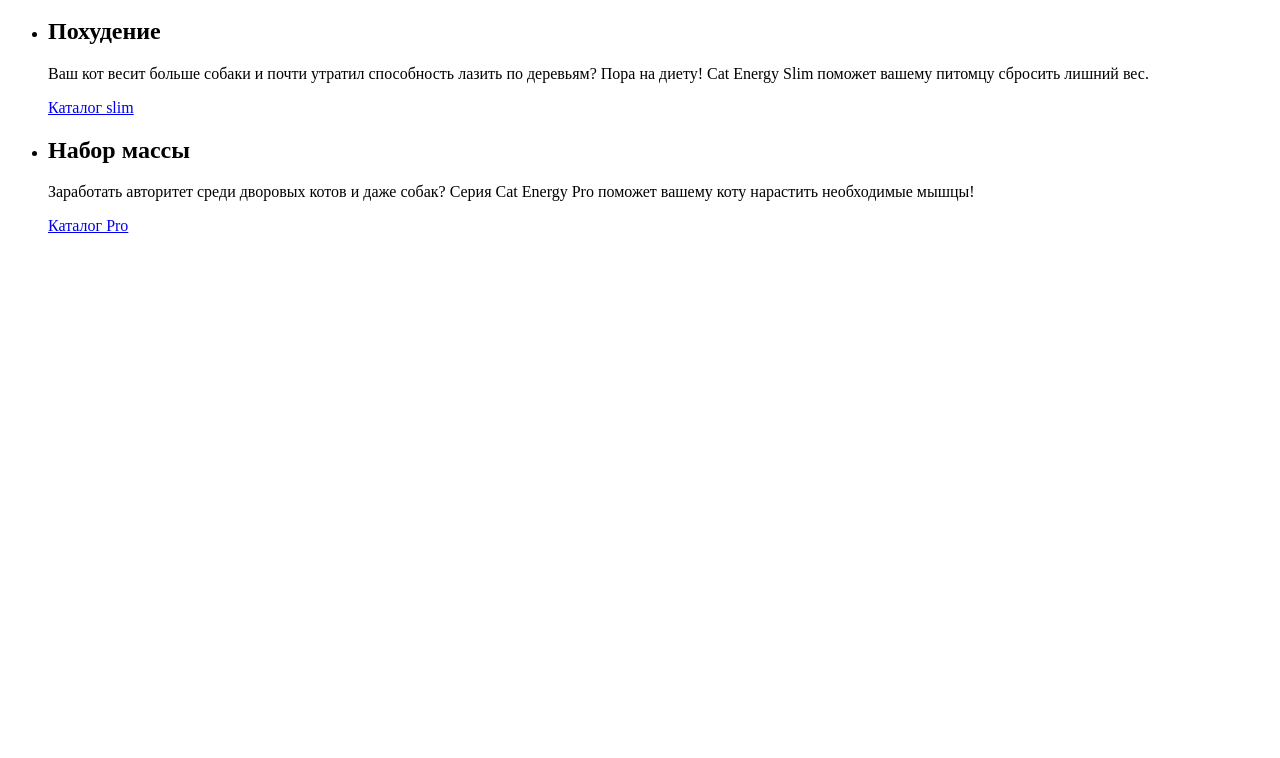
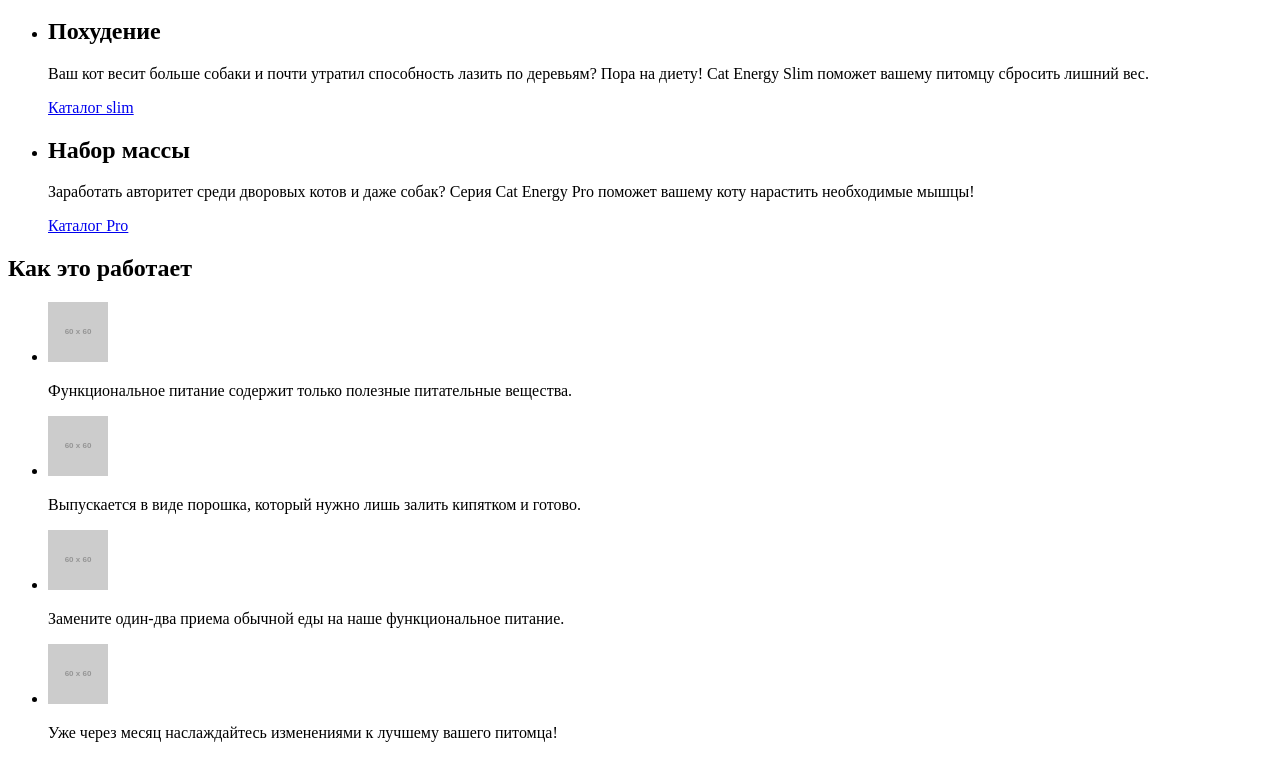
Before and after one commit to htmlacademy-adaptive/1408611-cat-energy-21, a website: page source/index.html in a window 1280 px wide. Shown: the part 546-1304 px from the top of the page. Before the commit the page ends 800 px from the top, so only its background shows below. Drawn offline with Linux system fonts and the light colour scheme; placeholder pictures from the web are drawn by us.

Commit message:
ADD: features section

```diff
--- a/source/index.html
+++ b/source/index.html
@@ -65,10 +65,47 @@
             </a>
           </li>
         </ul>
+      </section>
+
+      <section class="features">
+        <h2 class="features__title">Как это работает</h2>
+        <ul class="features__list">
+          <li class="features__item feature-item">
+            <img class="feature-item__icon" src="https://via.placeholder.com/60x60" alt="" class="feature-item__icon">
+            <p class="feature-item__intro">
+              Функциональное питание
+              содержит только полезные
+              питательные вещества.
+            </p>
+          </li>
+          <li class="features__item feature-item">
+            <img class="feature-item__icon" src="https://via.placeholder.com/60x60" alt="" class="feature-item__icon">
+            <p class="feature-item__intro">
+              Выпускается в виде порошка,
+              который нужно лишь залить
+              кипятком и готово.
+            </p>
+          </li>
+          <li class="features__item feature-item">
+            <img class="feature-item__icon" src="https://via.placeholder.com/60x60" alt="" class="feature-item__icon">
+            <p class="feature-item__intro">
+              Замените один-два приема
+              обычной еды на наше
+              функциональное питание.
+            </p>
+          </li>
+          <li class="features__item feature-item">
+            <img class="feature-item__icon" src="https://via.placeholder.com/60x60" alt="" class="feature-item__icon">
+            <p class="feature-item__intro">
+              Уже через месяц
+              наслаждайтесь изменениями
+              к лучшему вашего питомца!
+            </p>
+          </li>
+        </ul>
+      </section>
 
 
-
-      </section>
 
     </main>
 
```
